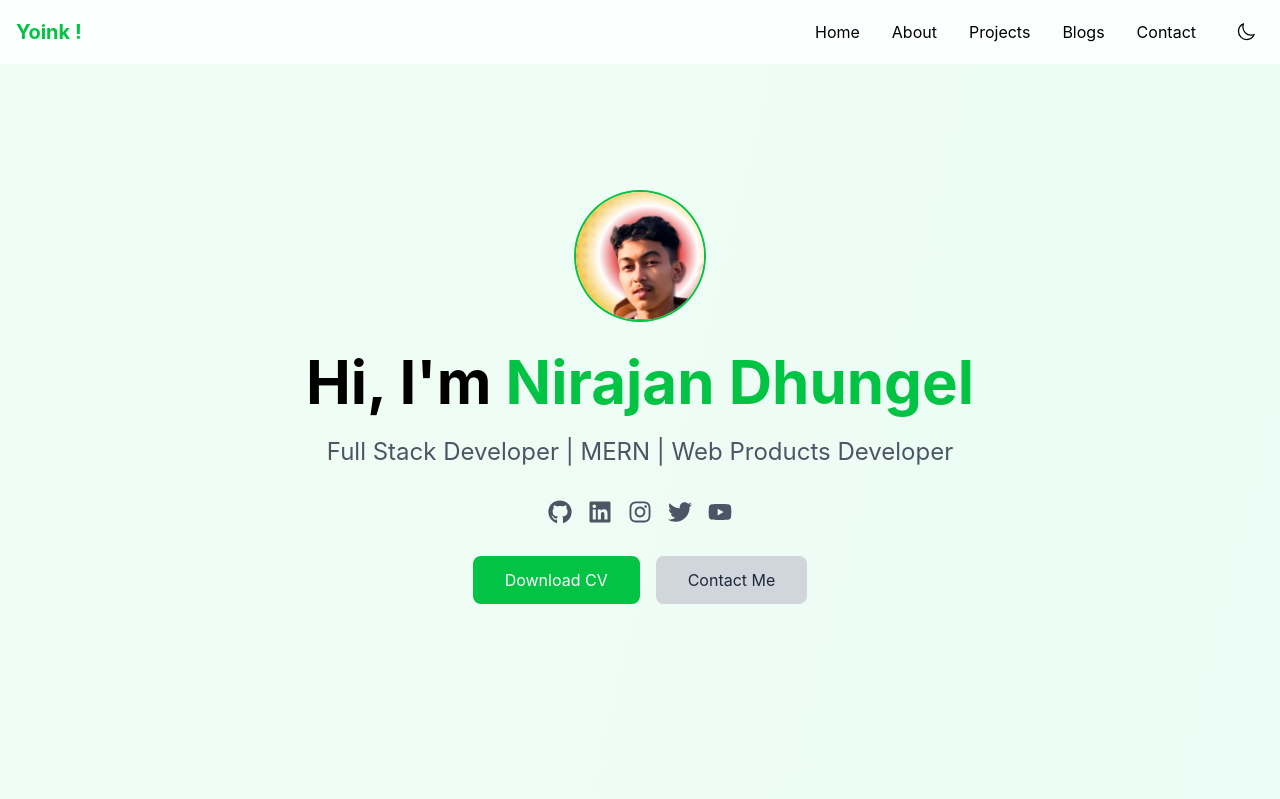
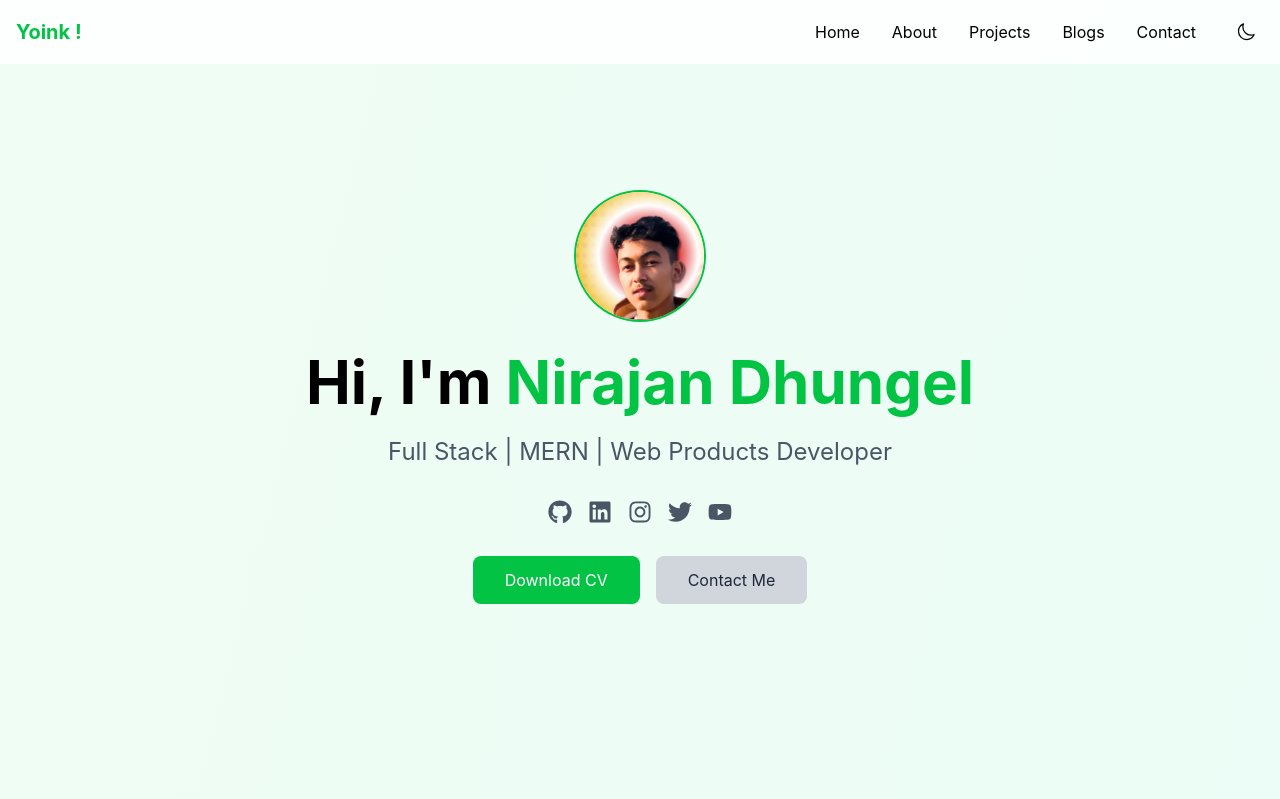
Before and after one commit to nirajandhungel/Nirajan, a Next.js app: page / in a window 1280 px wide. Shown: the top 799 px of the page. Built offline with nearby package versions, Linux system fonts and the light colour scheme.

Commit message:
refactor(hero section): refine design with shadows and rounded corners

```diff
--- a/src/app/components/Hero.tsx
+++ b/src/app/components/Hero.tsx
@@ -1,29 +1,43 @@
-'use client'
+"use client";
 
-import Link from 'next/link';
-import Image from 'next/image';
-import { FaGithub, FaInstagram, FaLinkedin, FaTwitter, FaYoutube } from 'react-icons/fa';
-import { motion } from 'framer-motion';
-import { fadeInUp, fadeIn, scaleIn } from '@/utils/animations';
+import Link from "next/link";
+import Image from "next/image";
+import {
+  FaGithub,
+  FaInstagram,
+  FaLinkedin,
+  FaTwitter,
+  FaYoutube,
+} from "react-icons/fa";
+import { motion } from "framer-motion";
+import { fadeInUp, fadeIn, scaleIn } from "@/utils/animations";
 
 export default function Hero() {
   return (
-    <section className="py-28">
+    <section className="py-28 min-h-screen">
       <div className="container max-w-7xl mx-auto px-4">
         <div className="max-w-3xl mx-auto text-center">
           <motion.div
-            className='flex justify-center items-center mb-4'
+            className="flex justify-center items-center mb-4"
             {...scaleIn}
             transition={{ delay: 0.2 }}
           >
-            <Image src="/profile.png" priority={true} alt="Profile Image" width={100} height={100} className="rounded-full mb-4 w-32 h-32 object-cover ring-2 ring-primary" />
+            <Image
+              src="/profile.png"
+              priority={true}
+              alt="Profile Image"
+              width={100}
+              height={100}
+              className="rounded-full mb-4 w-32 h-32 object-cover ring-2 ring-primary"
+            />
           </motion.div>
           <motion.h1
             className="text-4xl md:text-6xl font-bold mb-6"
             {...fadeInUp}
             transition={{ delay: 0.3 }}
           >
-            Hi, I&apos;m <motion.span
+            Hi, I&apos;m{" "}
+            <motion.span
               className="text-primary"
               {...fadeIn}
               transition={{ delay: 0.8 }}
@@ -36,7 +50,7 @@ export default function Hero() {
             {...fadeInUp}
             transition={{ delay: 0.4 }}
           >
-            Full Stack Developer | MERN | Web Products Developer
+            Full Stack | MERN | Web Products Developer
           </motion.p>
           <motion.div
             className="flex justify-center space-x-4 mb-8"
@@ -47,7 +61,7 @@ export default function Hero() {
               href="https://github.com/nirajandhungel"
               target="_blank"
               rel="noopener noreferrer"
-               aria-label="Visit Nirajan Dhungel's GitHub profile"
+              aria-label="Visit Nirajan Dhungel's GitHub profile"
               className="text-2xl text-gray-600 hover:text-icon dark:text-gray-300 dark:hover:text-icon transition-colors"
               whileHover={{ scale: 1.2 }}
               whileTap={{ scale: 0.9 }}
@@ -81,7 +95,7 @@ export default function Hero() {
               href="https://x.com/SubashDhungel18"
               target="_blank"
               rel="noopener noreferrer"
-               aria-label="Visit Nirajan Dhungel's Twitter / X profile"
+              aria-label="Visit Nirajan Dhungel's Twitter / X profile"
               className="text-2xl text-gray-600 hover:text-icon dark:text-gray-300 dark:hover:text-icon transition-colors"
               whileHover={{ scale: 1.2 }}
               whileTap={{ scale: 0.9 }}
@@ -92,7 +106,7 @@ export default function Hero() {
               href="https://www.youtube.com/@nirajan.dhungel"
               target="_blank"
               rel="noopener noreferrer"
-               aria-label="Visit Nirajan Dhungel's Youtube Channel"
+              aria-label="Visit Nirajan Dhungel's Youtube Channel"
               className="text-2xl text-gray-600 hover:text-icon dark:text-gray-300 dark:hover:text-icon transition-colors"
               whileHover={{ scale: 1.2 }}
               whileTap={{ scale: 0.9 }}
@@ -105,21 +119,17 @@ export default function Hero() {
             {...fadeInUp}
             transition={{ delay: 0.6 }}
           >
-            <motion.div
-              whileHover={{ scale: 1.05 }}
-              whileTap={{ scale: 0.95 }}
-            >
+            <motion.div whileHover={{ scale: 1.05 }} whileTap={{ scale: 0.95 }}>
               <Link
-                href="/nirajan_cv.pdf " target="_blank" download
+                href="/nirajan_cv.pdf "
+                target="_blank"
+                download
                 className="bg-primary inline-block w-full md:w-auto text-white px-8 py-3 rounded-lg hover:bg-primary/90 transition-colors"
               >
                 Download CV
               </Link>
             </motion.div>
-            <motion.div
-              whileHover={{ scale: 1.05 }}
-              whileTap={{ scale: 0.95 }}
-            >
+            <motion.div whileHover={{ scale: 1.05 }} whileTap={{ scale: 0.95 }}>
               <Link
                 href="/contact"
                 className=" inline-block w-full bg-gray-300  md:w-auto text-gray-800 dark:text-gray-800 px-8 py-3 rounded-lg hover:bg-gray-300 dark:hover:bg-gray-500 transition-colors"
```
